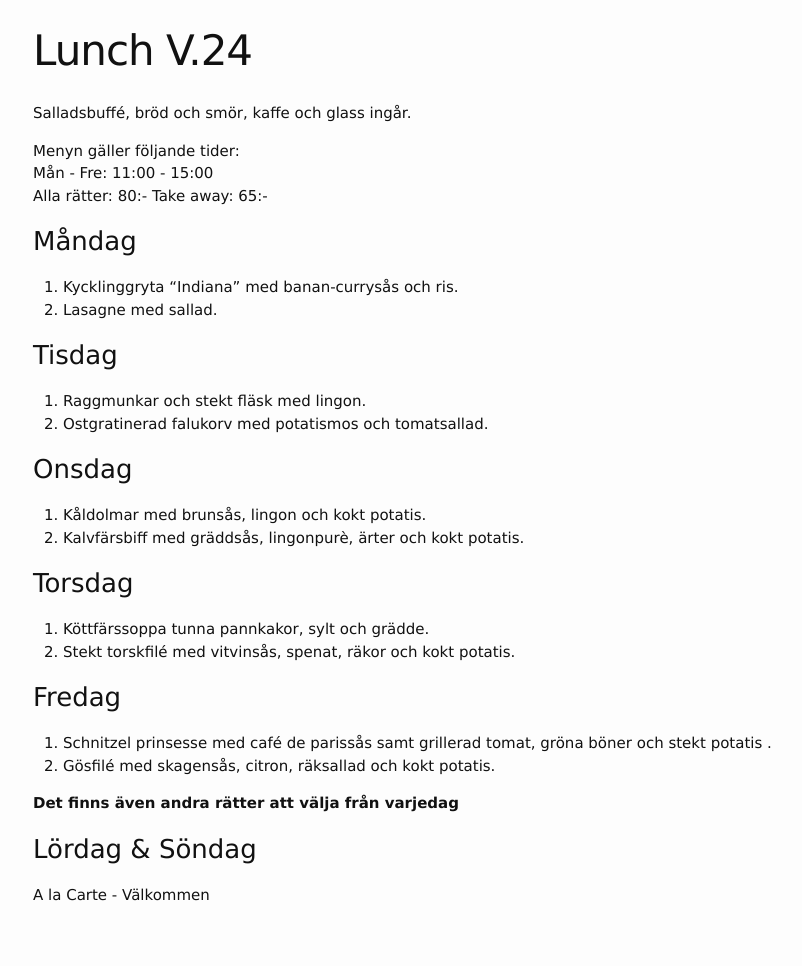
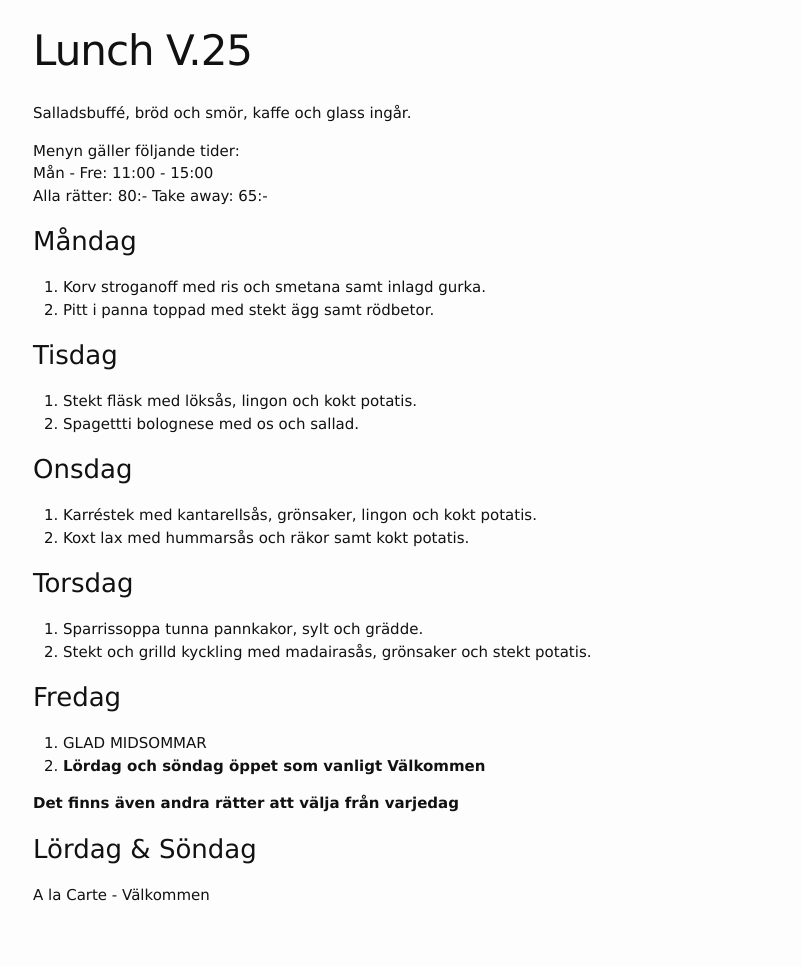
Before and after one commit to FarInn62/farinn62.github.io, a Jekyll site: the page built from lunch.md, in a window 1280 px wide. Shown: the whole page, without its empty margins (237-1039 px from the left). Built offline with Jekyll 4.4.1, drawn with Linux system fonts in a browser that asks for light colours.

Commit message:
Update lunch.md

```diff
--- a/lunch.md
+++ b/lunch.md
@@ -1,6 +1,6 @@
 ---
 layout: foodmenu
-title: Lunch V.24
+title: Lunch V.25
 permalink: /lunch/
 published: true
 ---
@@ -12,29 +12,29 @@ Alla rätter: 80:- Take away: 65:-
 
 ### Måndag
 
-1. Kycklinggryta "Indiana" med banan-currysås och ris.
-2. Lasagne med sallad.
+1. Korv stroganoff med ris och smetana samt inlagd gurka.
+2. Pitt i panna toppad med stekt ägg samt rödbetor.
 
 ### Tisdag
 
-1. Raggmunkar och stekt fläsk med lingon.
-2. Ostgratinerad falukorv med potatismos och tomatsallad.
+1. Stekt fläsk med löksås, lingon och kokt potatis.
+2. Spagettti bolognese med os och sallad.
 
 
 ### Onsdag
 
-1. Kåldolmar med brunsås, lingon och kokt potatis.
-2. Kalvfärsbiff med gräddsås, lingonpurè, ärter och kokt potatis.
+1. Karréstek med kantarellsås, grönsaker, lingon och kokt potatis.
+2. Koxt lax med hummarsås och räkor samt kokt potatis.
 
 
 ### Torsdag
- 1. Köttfärssoppa tunna pannkakor, sylt och grädde.
- 2. Stekt torskfilé med vitvinsås, spenat, räkor och kokt potatis.
+ 1. Sparrissoppa tunna pannkakor, sylt och grädde.
+ 2. Stekt och grilld kyckling med madairasås, grönsaker och stekt potatis.
 
 ### Fredag
 
-1. Schnitzel prinsesse med café de parissås samt grillerad tomat, gröna böner och stekt potatis .
-2. Gösfilé med skagensås, citron, räksallad och kokt potatis.
+1. GLAD MIDSOMMAR
+2. **Lördag och söndag öppet som vanligt Välkommen**
 
   **Det finns även andra rätter att välja från varjedag**
 
```
